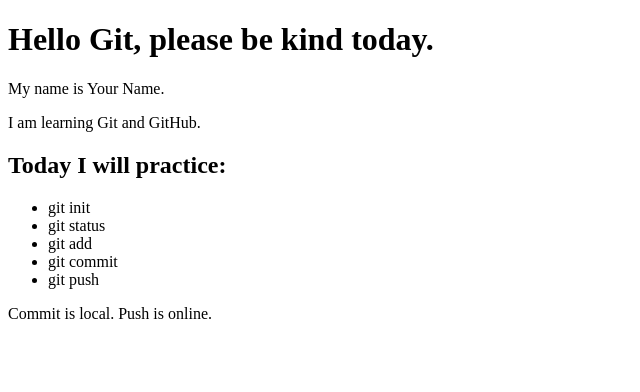
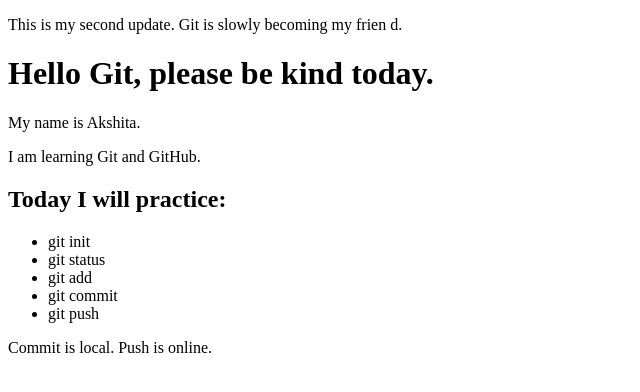
Before and after one commit to AkshitaKhanna/git-github-assignment, a plain HTML site: page index.html in a window 1280 px wide. Shown: the whole page, without its empty margins (0-640 px from the left). Drawn offline with Linux system fonts and the light colour scheme.

Commit message:
added second update

```diff
--- a/index.html
+++ b/index.html
@@ -3,9 +3,11 @@
 <head>
 <title>Git Assignment</title>
 </head>
+<p>This is my second update. Git is slowly becoming my frien
+d.</p>
 <body>
 <h1>Hello Git, please be kind today.</h1>
-<p>My name is Your Name.</p>
+<p>My name is Akshita.</p>
 <p>I am learning Git and GitHub.</p>
 <h2>Today I will practice:</h2>
 <ul>
```
Also changed, not shown: 1 other file.
